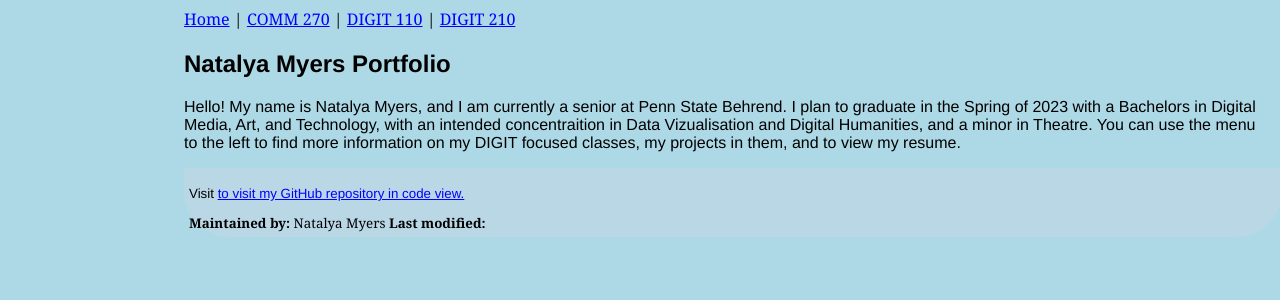
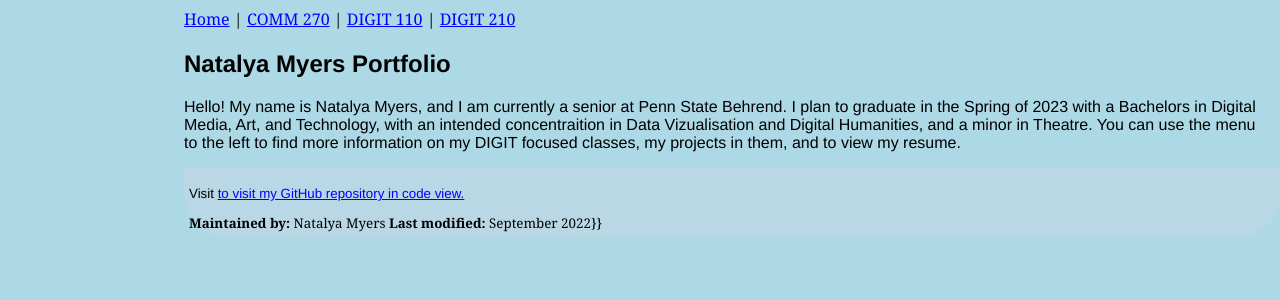
Before and after one commit to natalyamyers/onlinePortfolio, a Jekyll site: the page built from docs/index.html, in a window 1280 px wide. Shown: the top 300 px of the page. Built offline with Jekyll 4.4.1, drawn with Linux system fonts in a browser that asks for light colours.

Commit message:
Update default.html

```diff
--- a/docs/_layouts/default.html
+++ b/docs/_layouts/default.html
@@ -15,7 +15,7 @@
                 >to visit my GitHub repository in code view.</a>
             <div class="boilerplate">
                 <span><strong>Maintained by: </strong> Natalya Myers
-                 <strong>Last modified: </strong>{{ page.last_modified_at | date: '%B %d, %Y at %S: %R.' }}
+                 <strong>Last modified: </strong> September 2022}}
                    </span>
             </div>
         </footer>
```
